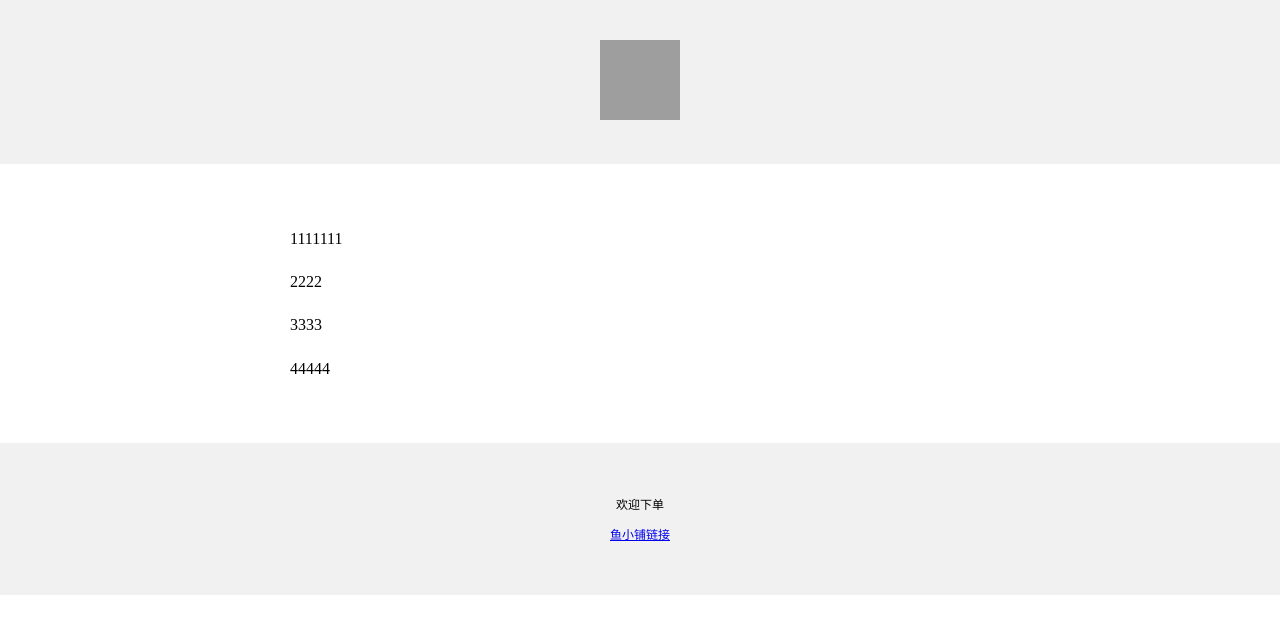
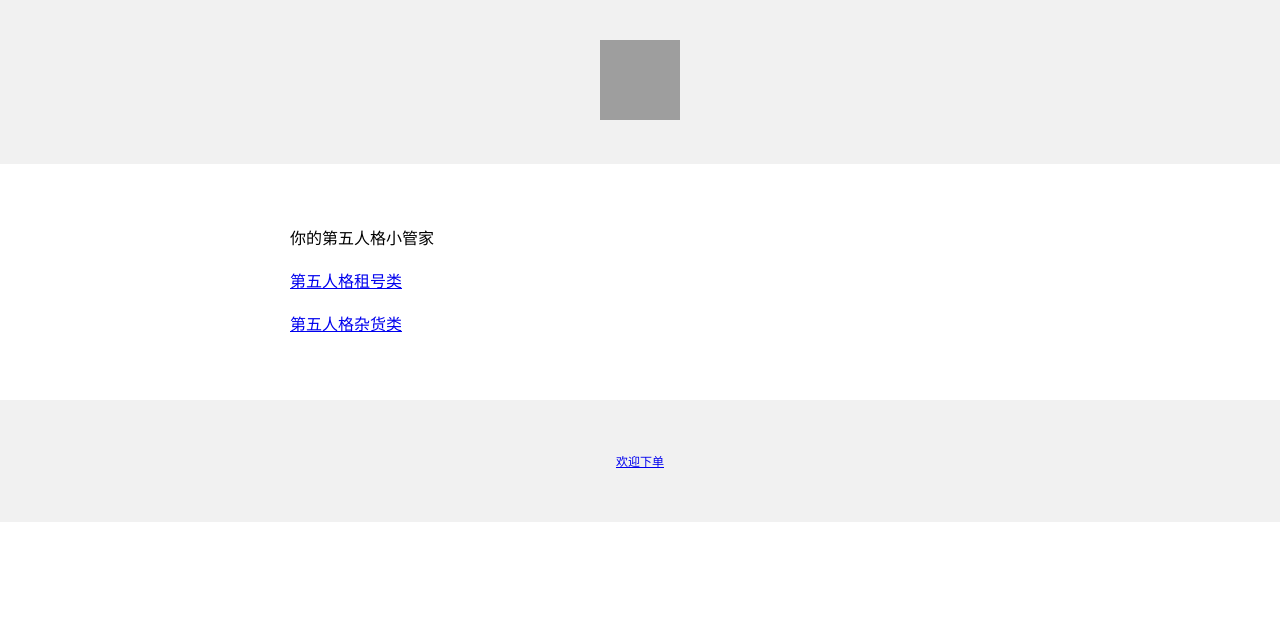
Before and after one commit to lnlg147/01, a plain HTML site: page index.html in a window 1280 px wide. Drawn offline with Linux system fonts and the light colour scheme; grey boxes are pictures that could not be loaded.

Commit message:
Update index.html

```diff
--- a/index.html
+++ b/index.html
@@ -24,10 +24,9 @@
     padding: 15px;
     line-height: 1.7;
     ">
-    <p>1111111</p>
-    <p>2222</p>
-    <p>3333</p>
-    <p>44444</p>
+    <p>你的第五人格小管家</p>
+    <a href="https://m.tb.cn/h.hfGKNzt?tk=07kDVyc44W1">第五人格租号类</p>
+    <a href="https://m.tb.cn/h.hU4LtND?tk=I05UVy2co8b">第五人格杂货类</p>
     </div>
     <div style="
     background-color:#f1f1f1;
@@ -36,6 +35,6 @@
     font-size:12px;
     ">
     <p>欢迎下单</p>
-    <a href="https://m.tb.cn/h.hfGKNzt?tk=07kDVyc44W1">鱼小铺链接</p></div>
+    </div>
   </body>
 </html>
```
